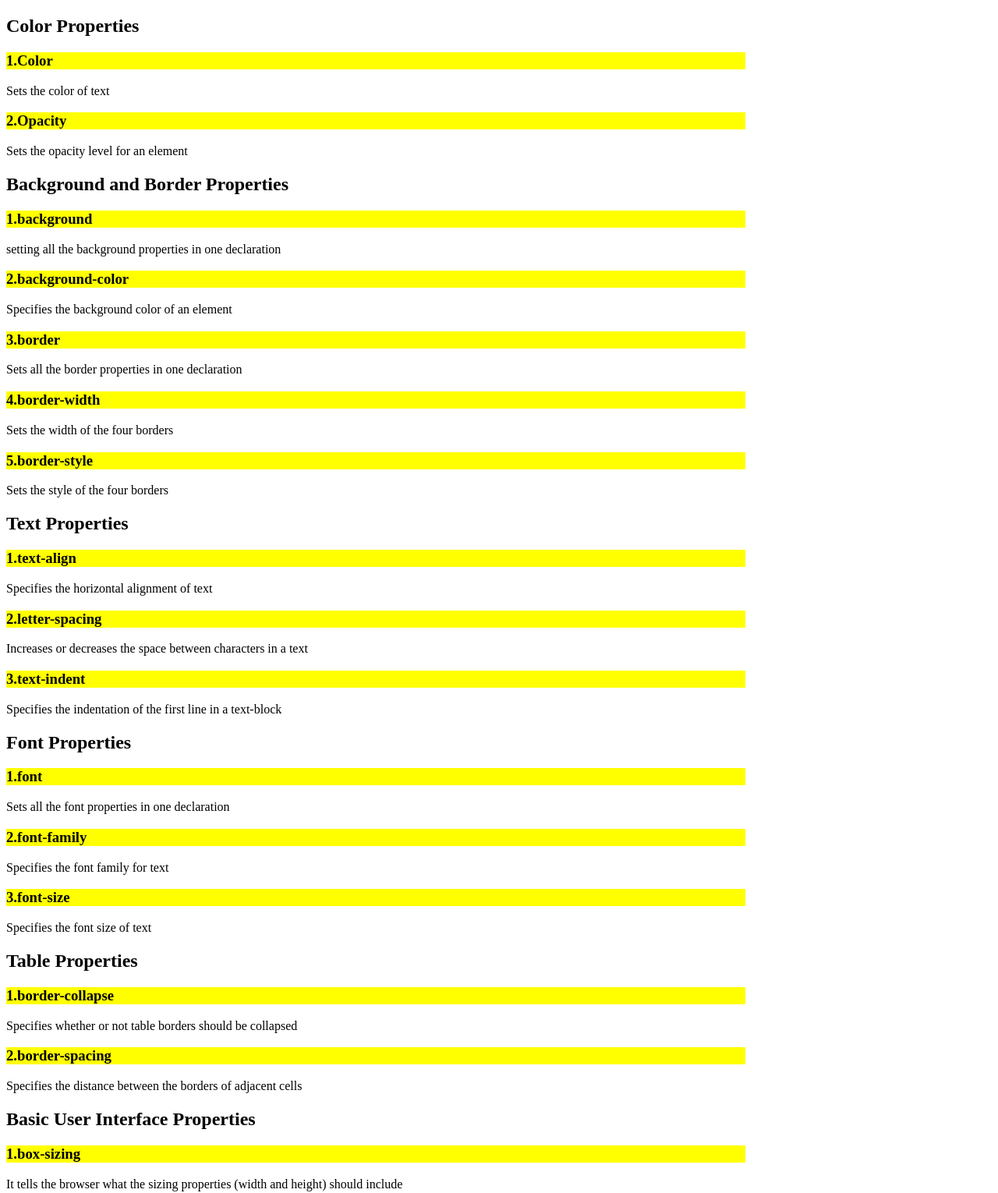
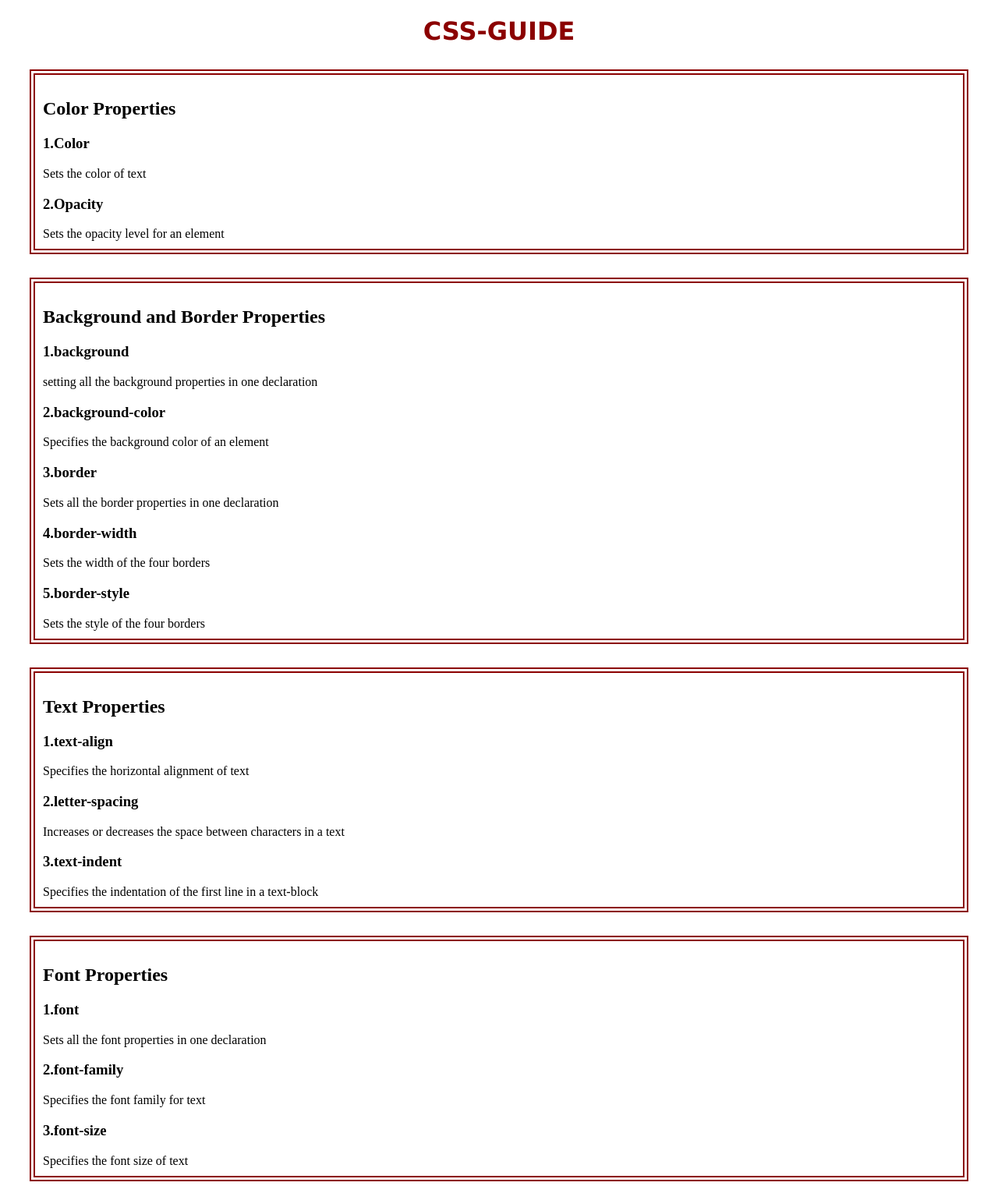
Before and after one commit to vs590/Internet-and-websystems, a plain HTML site: page CSS-Property/index.html in a window 1280 px wide. Shown: the top 1530 px of the page at 78% size. Drawn offline with Linux system fonts and the light colour scheme; files that its build step writes are made by us from their sources.

Commit message:
final commit

```diff
--- a/CSS-Property/index.html
+++ b/CSS-Property/index.html
@@ -2,18 +2,38 @@
 <html lang="en">
 <head>
   <title>CSS-GUIDE</title>
-  <link rel="stylesheet" type="text/css" href="style.css">
+  <style>
+		body{
+			background-color:white;
+		}
+		h1{
+			color:darkred;
+			text-align:center;
+			font-family: Verdana, Sans-serif;
+		}
+		.content{
+			margin:30px;
+			padding: 10px;
+			border:7px double darkred;
+		}
+
+	</style>
+
  </head>
+ <h1><center>CSS-GUIDE</center></h1>
 <div>
+<section class="content">
 <h2>Color Properties</h2>
 <h3>1.Color</h3>
 <p1>Sets the color of text</p1>
 <h3>2.Opacity</h3>
 <p1>Sets the opacity level for an element</p1>
+</section>
 </div>
 
 
 <div>
+<section class="content">
 <h2>Background and Border Properties</h2>
 <h3>1.background</h3>
 <p1>setting all the background properties in one declaration</p1>
@@ -25,9 +45,12 @@
 <p1>Sets the width of the four borders</p1>
 <h3>5.border-style</h3>
 <p1>Sets the style of the four borders</p1>
+</section>
 </div>
 
 <div>
+<section class="content">
+
 <h2>Text Properties</h2>
 <h3>1.text-align</h3>
 <p1>Specifies the horizontal alignment of text</p1>
@@ -35,9 +58,12 @@
 <p1>Increases or decreases the space between characters in a text</p1>
 <h3>3.text-indent</h3>
 <p1>Specifies the indentation of the first line in a text-block</p1>
+</section>
 </div>
 
-<div>
+<div
+<section class="content">
+
 <h2>Font Properties</h2>
 <h3>1.font</h3>
 <p1>Sets all the font properties in one declaration</p1>
@@ -45,17 +71,23 @@
 <p1>Specifies the font family for text</p1>
 <h3>3.font-size</h3>
 <p1>Specifies the font size of text</p1>
+</section>
 </div>
 
 <div>
+<section class="content">
+
 <h2>Table Properties</h2>
 <h3>1.border-collapse</h3>
 <p1>Specifies whether or not table borders should be collapsed</p1>
 <h3>2.border-spacing</h3>
 <p1>Specifies the distance between the borders of adjacent cells</p1>
+</section>
 
 </div>
 <div>
+<section class="content">
+
 <h2>Basic User Interface Properties</h2>
 <h3>1.box-sizing</h3>
 <p1>It tells the browser what the sizing properties (width and height) should include</p1>
@@ -69,10 +101,10 @@
 <p1>Specifies where to navigate when using the arrow-up navigation key</p1>
 <h3>6.outline</h3>
 <p1>Sets all the outline properties in one declaration</p1>
-<h3>6.resize</h3>
+<h3>7.resize</h3>
 <p1>Specifies whether or not an element is resizable by the user</p1>
 
-
+</section>
 </div>
 
 
```
